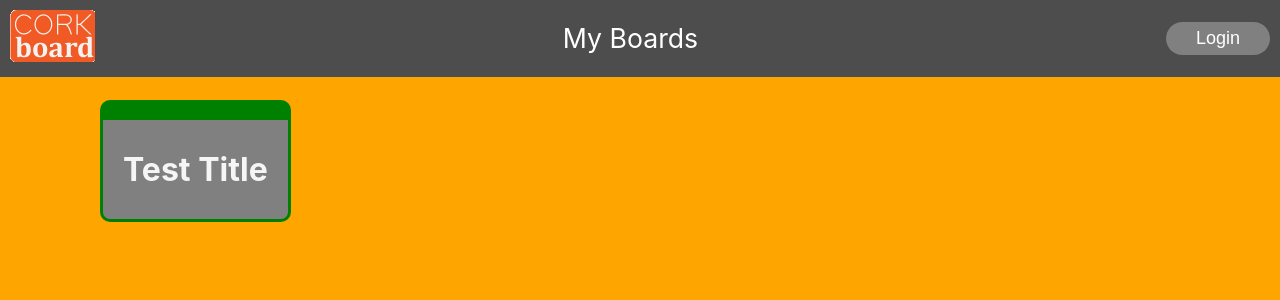
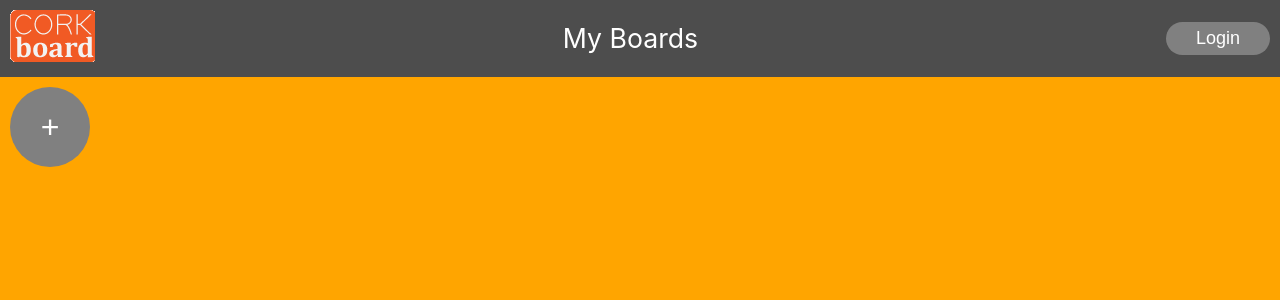
Before and after one commit to smcbride1/corkboard-frontend, a React (Create React App) app: page /boards in a window 1280 px wide. Shown: the top 300 px of the page. Built offline with nearby package versions, Linux system fonts and the light colour scheme.

Commit message:
Fixed newnode button

```diff
--- a/src/components/BoardManager.css
+++ b/src/components/BoardManager.css
@@ -1,4 +1,4 @@
-.board-manager-canvas {
+#board-manager-canvas {
     display: flex;
     background-color: orange;
     width: 100%;
--- a/src/components/BoardManager.js
+++ b/src/components/BoardManager.js
@@ -1,13 +1,30 @@
 import React, { Component } from 'react';
 import './BoardManager.css';
 import BoardNode from './BoardNode.js';
+import NewNodeButton from './NewNodeButton.js';
 
 export default class BoardManager extends Component {
+    constructor() {
+        super();
+
+        this.state = {
+            children: []
+        }
+    }
+
+    handleClick = () => {
+        this.setState((prevState, props) => ({
+            children: [...prevState.children, <BoardNode/>]
+        }))
+    }
+
     render() {
+        console.log("render")
         return (
             <>
-                <div className="board-manager-canvas">
-                <BoardNode></BoardNode>
+                <div id="board-manager-canvas">
+                    <NewNodeButton onClickEvent={this.handleClick}></NewNodeButton>
+                    {this.state.children}
                 </div>
             </>
         );
--- a/src/components/BoardNode.css
+++ b/src/components/BoardNode.css
@@ -8,7 +8,5 @@
     border-color: green;
     border-style: solid;
     border-top-width: 20px;
-    left: 100px;
-    top: 100px;
     position: absolute;
 }
--- a/src/components/BoardNode.js
+++ b/src/components/BoardNode.js
@@ -6,7 +6,6 @@ export default class BoardNode extends Component {
     constructor() {
         super();
         this.mouseEvent = null;
-        this.i = 0
     }
 
     componentDidMount() {
@@ -15,7 +14,7 @@ export default class BoardNode extends Component {
     handleMouseDown = (event) => {
         event.persist();
         this.mouseEvent = event;
-        this.i = 0;
+        console.log()
     }
 
     handleMouseUp = (event) => {
@@ -24,12 +23,6 @@ export default class BoardNode extends Component {
 
     handleMouseMove = (event) => {
         if (this.mouseEvent) {
-            // if (this.i === 0) {
-
-            //     this.i = 1;
-            // }
-
-
             this.mouseEvent.target.style["left"] = `${event.pageX - 90}px`;
             this.mouseEvent.target.style["top"] = `${event.pageY - 10}px`;
         }
--- a/src/components/Button.js
+++ b/src/components/Button.js
@@ -1,7 +1,7 @@
 import React, { Component } from 'react';
 import './Button.css';
 
-export default class NavBar extends Component {
+export default class Button extends Component {
     render() {
         return (
             <a href={this.props.path}>
--- /dev/null
+++ b/src/components/NewNodeButton.css
@@ -0,0 +1,15 @@
+button.new-node-button {
+    font-size: 32px;
+    color: white;
+    background-color: grey;
+    text-decoration: none;
+    border-radius: 50%;
+    text-align: center;
+    justify-content: center;
+    border: none;
+    width: 80px;
+    height: 80px;
+
+    cursor: pointer;
+    margin: 10px;
+}
--- /dev/null
+++ b/src/components/NewNodeButton.js
@@ -0,0 +1,12 @@
+import React, { Component } from 'react';
+import './NewNodeButton.css';
+
+export default class NewNodeButton extends Component {
+    render() {
+        return (
+            <button class="new-node-button" onClick={this.props.onClickEvent}>
+                +
+            </button>
+        );
+    }
+}
```
Also changed, not shown: src/components/NewNoteButton.js (deleted).
